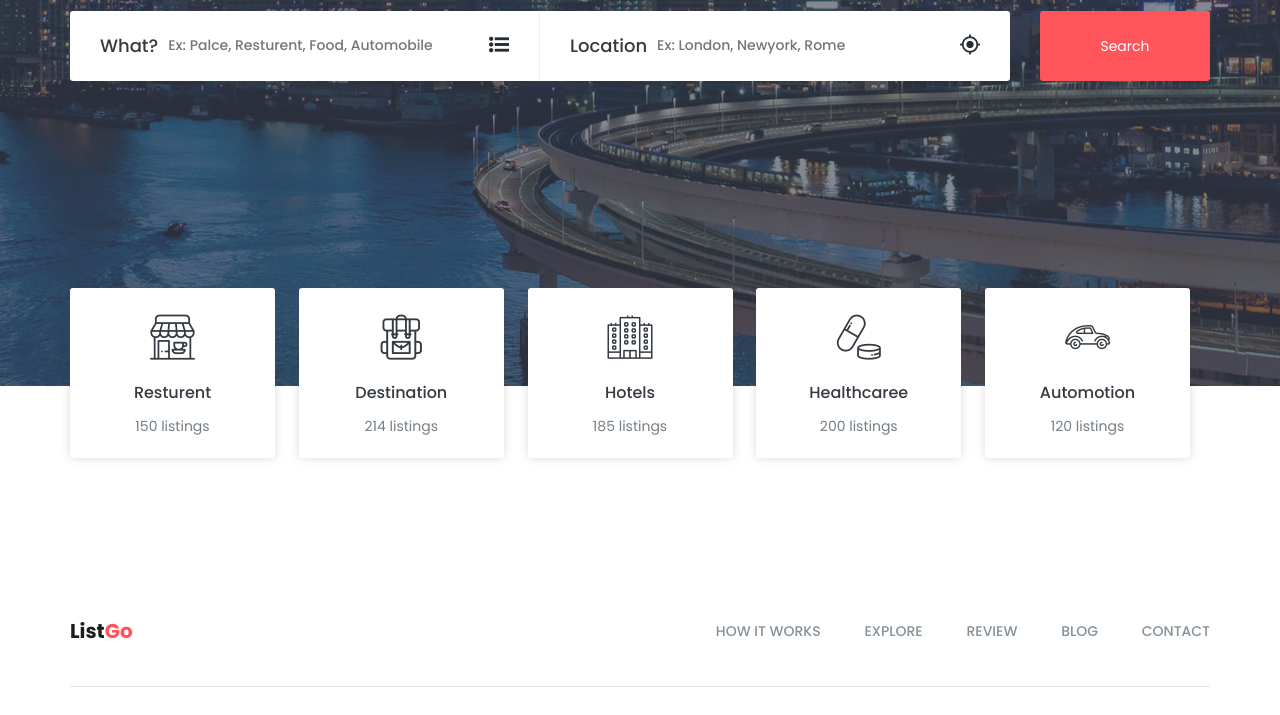
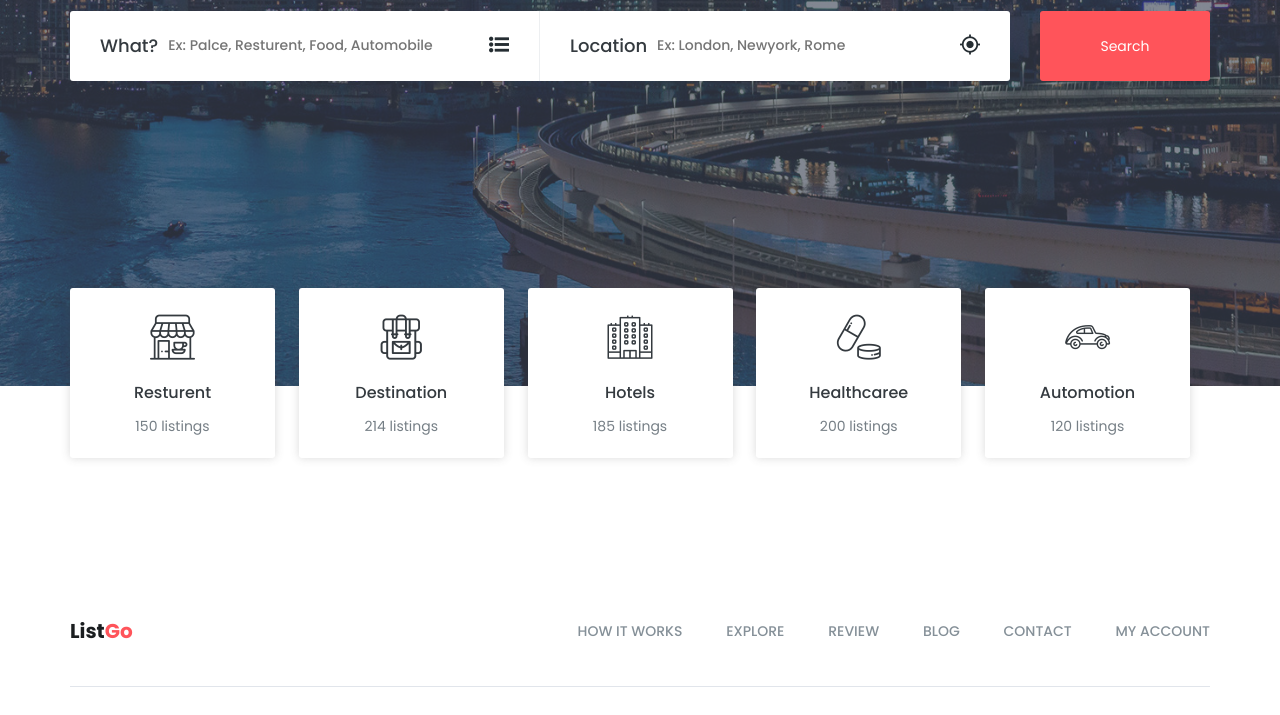
Before and after one commit to mustapha-moutaki/starter-listogo-v1.0, a plain HTML site: page home.html in a window 1280 px wide. Shown: the part 544-1259 px from the top of the page. Drawn offline with nearby package versions, Linux system fonts and the light colour scheme.

Commit message:
fix urls

```diff
--- a/home.html
+++ b/home.html
@@ -250,12 +250,12 @@
 			           	</div>
 			           	<div class="col-sm-9">
 			           		<ul class="footer-menu-item">
-			                    <li class="scroll"><a href="hozItWork.html">how it works</a></li>
-			                    <li class="scroll"><a href="explore.html">explore</a></li>
-			                    <li class="scroll"><a href="review.html">review</a></li>
-			                    <li class="scroll"><a href="blog.html">blog</a></li>
-			                    <li class="scroll"><a href="contact.html">contact</a></li>
-
+                                <li class="scroll"><a href="#works">how it works</a></li>
+			                    <li class="scroll"><a href="#explore">explore</a></li>
+			                    <li class="scroll"><a href="#reviews">review</a></li>
+			                    <li class="scroll"><a href="#blog">blog</a></li>
+			                    <li class="scroll"><a href="#contact">contact</a></li>
+			                    <li class=" scroll"><a href="#contact">my account</a></li>
 			                </ul><!--/.nav -->
 			           	</div>
 		           </div>
```
Also changed, not shown: blog.html (+6 -6 lines), contact.html (+6 -7 lines).
